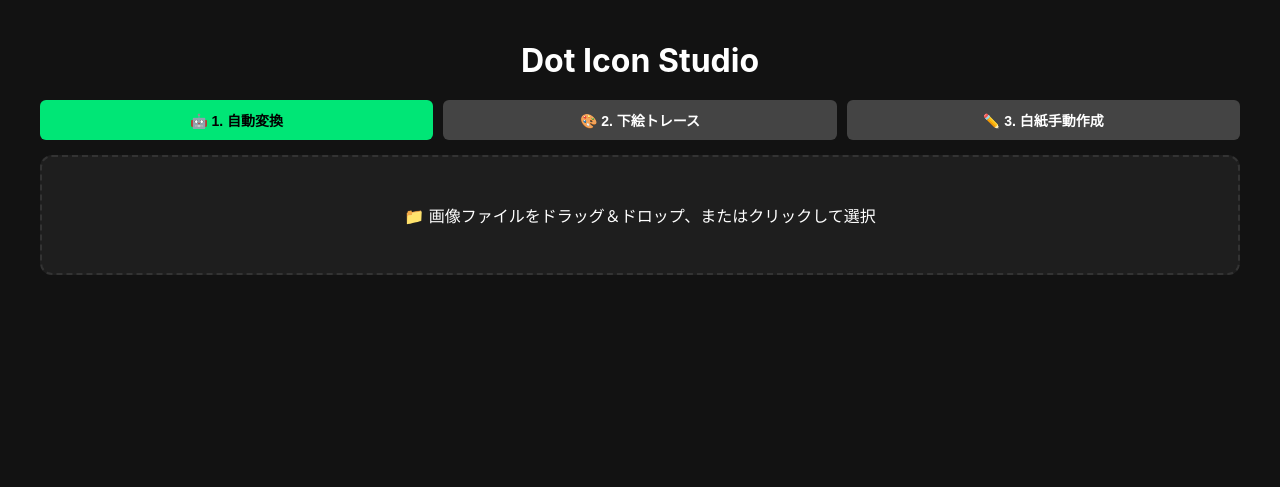
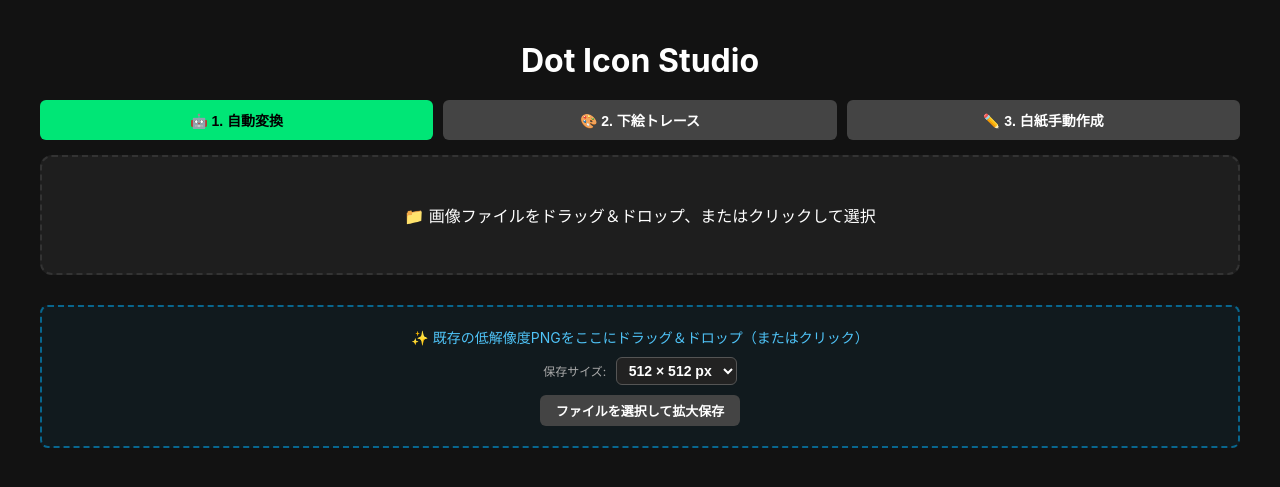
Before and after one commit to tenhitei-cyber/dot-icon, a Flask app: page / in a window 1280 px wide. Shown: the top 487 px of the page. Run offline with Flask 3, Linux system fonts and the light colour scheme.

Commit message:
Enhance index.html with new upload features
Updated comments and added new upload section for direct image upscale.

```diff
--- a/templates/index.html
+++ b/templates/index.html
@@ -17,10 +17,28 @@
       <button class="btn btn-secondary" id="tabManualMode" onclick="switchMode('manual')" style="flex:1; min-width:140px;">✏️ 3. 白紙手動作成</button>
     </div>
 
-    <!-- 1. アップロードエリア -->
+    <!-- 1. アップロードエリア（自動変換・下絵トレース用） -->
     <div class="upload-section" id="dropArea" onclick="document.getElementById('fileInput').click()">
       <p id="uploadText">📁 画像ファイルをドラッグ＆ドロップ、またはクリックして選択</p>
       <input type="file" id="fileInput" accept="image/*" style="display:none" onchange="handleImage(this.files[0])">
+    </div>
+
+    <!-- ▼ 既存PNGのダイレクト拡大・保存専用の窓（サイズ選択付き） -->
+    <div class="upload-section" id="directDropArea" style="border: 2px dashed rgba(0, 180, 255, 0.5); background: rgba(0, 180, 255, 0.05); margin-bottom: 15px; padding: 20px; text-align: center; border-radius: 8px;">
+      <p id="directUploadText" style="color: #4fc3f7; margin: 0 0 10px 0; font-size: 14px;">✨ 既存の低解像度PNGをここにドラッグ＆ドロップ（またはクリック）</p>
+
+      <!-- ダイレクト拡大用のサイズ選択 -->
+      <div style="margin-bottom: 10px;">
+        <label style="font-size: 12px; color: #aaa; margin-right: 5px;">保存サイズ:</label>
+        <select id="directResolution" class="btn btn-secondary" style="padding: 4px 8px; background:#222; color:#fff; border:1px solid #555;">
+          <option value="64">64 × 64 px</option>
+          <option value="256">256 × 256 px</option>
+          <option value="512" selected>512 × 512 px</option>
+        </select>
+      </div>
+
+      <button class="btn btn-secondary" onclick="document.getElementById('directUpscaleInput').click()" style="padding: 6px 16px; font-size: 13px;">ファイルを選択して拡大保存</button>
+      <input type="file" id="directUpscaleInput" accept="image/png" style="display:none" onchange="if(this.files.length) upscaleAndDownloadDirect(this.files[0])">
     </div>
 
     <!-- 白紙手動作成スタートボタン (白紙手動モード時のみ表示) -->
@@ -75,7 +93,7 @@
             </label>
           </div>
 
-          <!-- ▼ 指定ドット列データからの自動作成ボタン -->
+          <!-- 指定ドット列データからの自動作成ボタン -->
           <button class="tool-btn" onclick="generateFromCustomColCounts()" style="width:100%; margin-top:8px; background: rgba(255, 180, 0, 0.2); border: 1px solid rgba(255, 180, 0, 0.4); color: #ffca28;">🔢 指定ドット列データで作成</button>
 
           <!-- ドット（円）の大きさ調整コントロール ＋ サイズ確認プレビュー枠 -->
@@ -141,6 +159,17 @@
             </div>
           </div>
           <hr style="border-color:#333; width:100%;">
+
+          <!-- 書き出し用解像度選択 -->
+          <div style="width:100%; text-align:center; margin-bottom:10px;">
+            <p style="font-size:12px; color:#aaa; margin-bottom: 3px;">📐 保存サイズ</p>
+            <select id="downloadResolution" class="btn btn-secondary" style="width:100%; padding:6px; background:#222; color:#fff; border:1px solid #555;">
+              <option value="64">64 × 64 px</option>
+              <option value="256">256 × 256 px</option>
+              <option value="512" selected>512 × 512 px (標準)</option>
+            </select>
+          </div>
+
           <button class="btn" onclick="downloadIcon()" style="width:100%;">💾 PNGダウンロード</button>
           <button class="btn btn-secondary" id="backBtn" onclick="backToPrev()" style="width:100%; margin-top:5px;">⬅ 戻る</button>
         </div>
```
